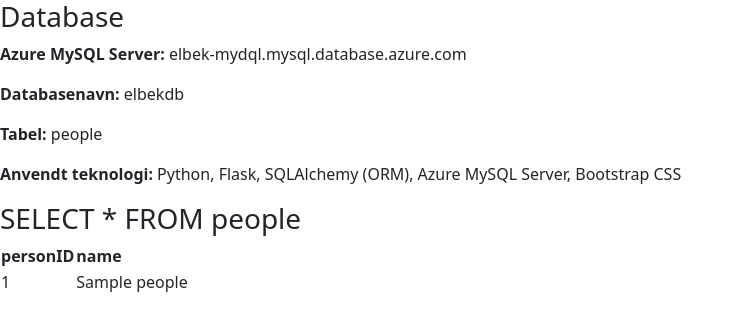
After one commit to pete513d/azure_python_flask, a Flask app: page /database in a window 1280 px wide. The commit adds this page. Shown: the top 331 px of the page, without its empty margins (0-744 px from the left). Run offline with Flask 2, Linux system fonts and the light colour scheme; tables that the repository leaves empty hold one stand-in row (values such as "Sample post"); some libraries are stand-ins or nearby versions.

Commit message:
Add files via upload

```diff
--- a/app.py
+++ b/app.py
@@ -1,12 +1,31 @@
 from datetime import datetime
 from flask import Flask, render_template, request, redirect, url_for, send_from_directory
+import os
+from flask_sqlalchemy import SQLAlchemy
 app = Flask(__name__)
 
+db_url = 'mysql://elbek:8200AarhusN!@elbek-mysql.mysql.database.azure.com/elbekdb'
+app.config ['SQLALCHEMY_DATABASE_URI'] = db_url
+
+db = SQLAlchemy(app)
+
+class people(db.Model):
+    personID = db.Column('personID', db.Integer, primary_key = True)
+    name = db.Column(db.String(255))
+
+def __init__(self, name):
+    self.name = name
 
 @app.route('/')
 def index():
-   print('Request for index page received')
-   return render_template('index.html')
+    print('Request for index page received')
+    return render_template('index.html')
+
+@app.route('/database')
+def show_db():
+    print('Request for database page received')
+    return render_template('database.html', people = people.query.all() )
+
 
 @app.route('/favicon.ico')
 def favicon():
@@ -26,4 +45,5 @@
 
 
 if __name__ == '__main__':
-   app.run()
+    db.create_all()
+    app.run(debug = True)
--- /dev/null
+++ b/templates/database.html
@@ -0,0 +1,36 @@
+<!doctype html>
+<head>
+    <title>Database</title>
+    <link rel="stylesheet" href="{{ url_for('static', filename='bootstrap/css/bootstrap.min.css') }}">
+    <link rel="shortcut icon" href="{{ url_for('static', filename='favicon.ico') }}">
+</head>
+   <body>
+
+      <h3>Database</h3>
+      <p><b>Azure MySQL Server:</b> elbek-mydql.mysql.database.azure.com</p>
+      <p><b>Databasenavn: </b>elbekdb</p>
+      <p><b>Tabel: </b>people</p>
+      <p><b>Anvendt teknologi: </b>Python, Flask, SQLAlchemy (ORM), Azure MySQL Server, Bootstrap CSS</p>
+
+      <h3>SELECT * FROM people</h3>
+
+      <table>
+         <thead>
+            <tr>
+               <th>personID</th>
+               <th>name</th>
+            </tr>
+         </thead>
+
+         <tbody>
+            {% for person in people %}
+               <tr>
+                  <td>{{ person.personID }}</td>
+                  <td>{{ person.name }}</td>
+               </tr>
+            {% endfor %}
+         </tbody>
+      </table>
+
+   </body>
+</html>
--- a/templates/index.html
+++ b/templates/index.html
@@ -8,7 +8,7 @@
    <body>
      <main>
         <div class="px-4 py-3 my-2 text-center">
-            <img class="d-block mx-auto mb-4" src="{{ url_for('static', filename='images/azure-icon.svg') }}" alt="Azure Logo" width="192" height="192"/>
+            <img class="d-block mx-auto mb-4" src="{{ url_for('static', filename='images/azure-icon.svg') }}" alt="Azure Logo" width="240" height="240"/>
             <!-- <img  src="/docs/5.1/assets/brand/bootstrap-logo.svg" alt="" width="72" height="57"> -->
             <h1 class="display-6 fw-bold text-primary">Welcome to Azure</h1>
           </div>
```
Also changed, not shown: templates/hello.html (line endings or trailing spaces).
